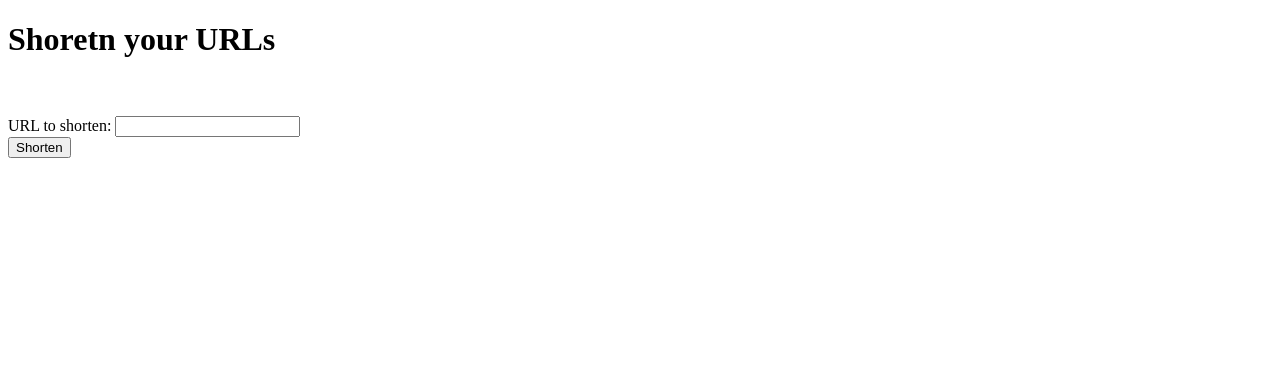
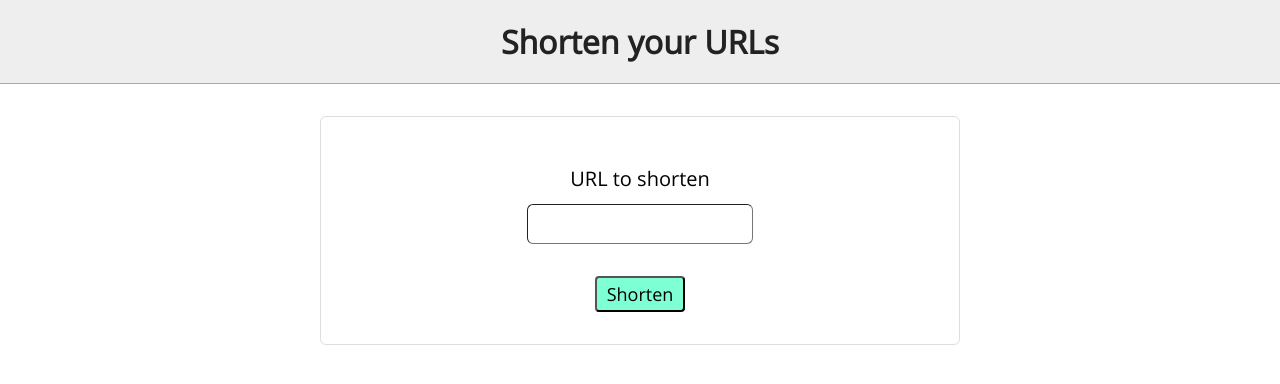
Before and after one commit to aakashrstg00/url-shortener, a website: page public/index.html in a window 1280 px wide. Drawn offline with Linux system fonts and the light colour scheme.

Commit message:
added css for ui

```diff
--- a/public/index.html
+++ b/public/index.html
@@ -4,28 +4,113 @@
     <meta charset="UTF-8">
     <meta name="viewport" content="width=device-width, initial-scale=1.0">
     <title>URL Shorten</title>
+    <style>
+        @font-face {
+            font-family: 'Product Sans';
+            font-style: normal;
+            font-weight: 400;
+            src: local('Open Sans'), local('OpenSans'), url(https://fonts.gstatic.com/s/productsans/v5/HYvgU2fE2nRJvZ5JFAumwegdm0LZdjqr5-oayXSOefg.woff2) format('woff2');
+        }
+
+        * {
+            box-sizing: border-box;
+            padding: 0;
+            margin: 0;
+            font-family: 'Product Sans', sans-serif;
+        }
+
+        .head {
+            text-align: center;
+            padding: 20px;
+            background-color: #eee;
+            border-bottom: 1px solid #aaa;
+            color: #222;
+        }
+
+        .box {
+            margin: 32px auto;
+            width: 50%;
+            border: 1px solid #ddd;
+            border-radius: 6px;
+            padding: 32px;
+            text-align: center;
+            transition: 0.15s;
+        }
+
+        .box:hover, .box:active {
+            box-shadow: 0px 4px 4px 1px rgba(0,0,0,0.2);
+        }
+
+        .box .box-form {
+            margin: 16px;
+        }
+
+        .box-form p {
+            font-size: 20px;
+            margin-bottom: 12px;
+        }
+
+        .box-form input[type="url"] {
+            font-size: 16px;
+            margin-bottom: 16px;
+            padding: 8px;
+            border-radius: 6px;
+            border-width: 1px;
+            outline: none;
+        }
+
+        .btn {
+            padding: 4px 10px;
+            border-radius: 4px;
+            background-color: aquamarine;
+            font-size: 18px;
+        }
+
+        .block-center {
+            display: block;
+            margin: auto;
+            text-align: center;
+        }
+        #output {
+            visibility: hidden;
+        }
+    </style>
 </head>
 <body>
-    <h1>Shoretn your URLs</h1>
-    <br><br>
-    <div>
-        <div><label>URL to shorten: </label><input type="url" id="url"></div>
-        <button id="shortenButton">Shorten</button>
+    <h1 class="head">Shorten your URLs</h1>
+    <div class="box">
+        <div class="box-form">
+            <p>URL to shorten</p>
+            <input type="url" id="url">
+        </div>
+        <button id="shortenButton" class="btn block-center">Shorten</button>
     </div>
-    <div id="output"></div>
+    <div class="box block-center" id="output"></div>
     <script>
+        var urlInput = document.getElementById('url');
+        urlInput.focus();
         var shortenButton = document.getElementById('shortenButton');
         var outputDiv = document.getElementById('output');
         shortenButton.addEventListener('click',()=>{
-            var urlInput = document.getElementById('url').value;
-
-            console.log(urlInput);
-
-            fetch('/shorten?url='+encodeURIComponent(urlInput))
-            .then(r=>r.text())
-            .then(res=>{
-                outputDiv.innerHTML = "<h3> Shortened URL </h3>" + res;
-            })
+            var urlInputValue = urlInput.value;
+            if(urlInputValue){
+                fetch('/shorten?url='+encodeURIComponent(urlInputValue))
+                .then(r=>r.text())
+                .then(res=>{
+                    outputDiv.style.visibility = 'unset';
+                    if (res=='Invalid Url') outputDiv.innerHTML = `<h2> Result </h2><br> ${res}`;
+                    else outputDiv.innerHTML = `<h2> Result </h2><br> <a href="${res}">${res}</a>`;
+                });
+            }
+            else {
+                alert('Value cannot be empty');
+            }
+        });
+        urlInput.addEventListener("keyup", function(event) {
+            if (event.keyCode === 13) {
+                event.preventDefault();
+                shortenButton.click();
+            }
         });
     </script>
 </body>
--- a/server.js
+++ b/server.js
@@ -21,7 +21,7 @@ app.get('/shorten',(req,res)=>{
         else {
             if(data && data.shortened){
                 console.log(req.hostname);
-                res.send(`<a href="${req.headers.host}/${data.shortened}">${req.headers.host}/${data.shortened}</a>`);
+                res.send(`${req.headers.host}/${data.shortened}`);
             }
             else {
                 var shortened = shortenLogic(req.query.url);
@@ -31,7 +31,7 @@ app.get('/shorten',(req,res)=>{
                         url: shortened.url
                     },(e,d)=>{
                         if(e) throw e;
-                        else res.send(`<a href="${req.headers.host}/${d.shortened}">${req.headers.host}/${d.shortened}</a>`);
+                        else res.send(`${req.headers.host}/${d.shortened}`);
                     });
                 }
                 else res.send('Invalid Url');
```
